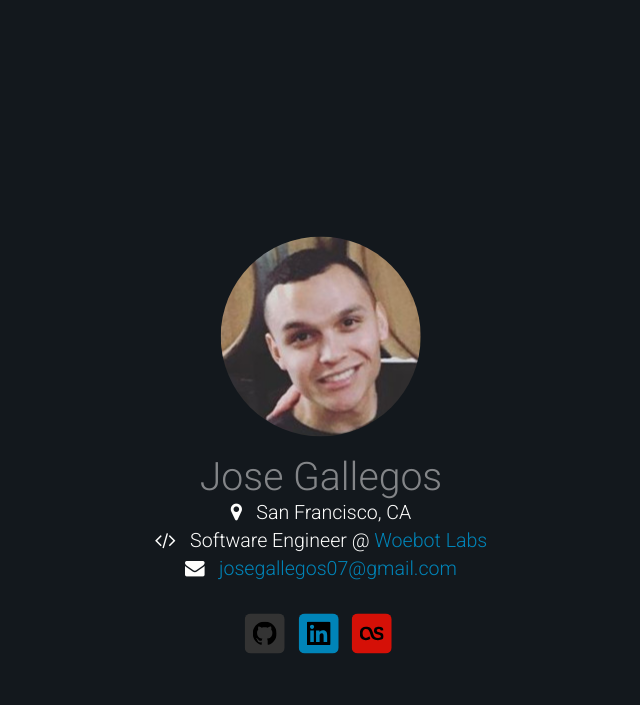
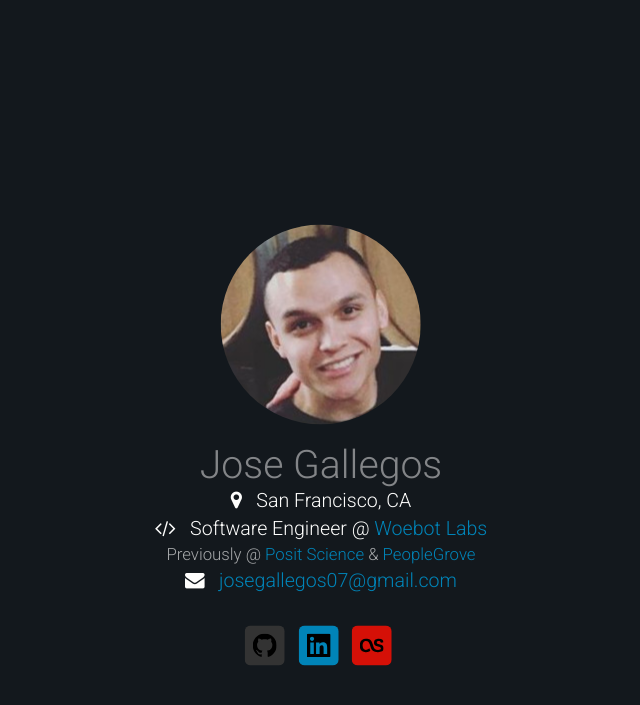
Before and after one commit to josegallegos07/josegallegos.info, a Jekyll site: the page built from index.html, in a window 1280 px wide. Shown: the top 705 px of the page, without its empty margins (319-959 px from the left). Built offline with Jekyll 4.4.1, drawn with Linux system fonts in a browser that asks for light colours; nearby versions of some CDN libraries.

Commit message:
work history

```diff
--- a/_data/profile.json
+++ b/_data/profile.json
@@ -11,10 +11,13 @@
     "desc": "work",
     "val": "Software Engineer @ <a href='https://woebot.io' target='_blank'>Woebot Labs</a>"
   }, {
+    "desc": "prev-work",
+    "val": "Previously @ <a href='https://www.brainhq.com' target='_blank'>Posit Science</a> & <a href='https://www.peoplegrove.com' target='_blank'>PeopleGrove</a>"
+  }, {
     "icon": "envelope",
     "desc": "contact",
     "val": "<a href='mailto:josegallegos07+hello@gmail.com'>josegallegos07@gmail.com</a>"
-  },],
+  }],
   "social_media": [{
     "profile": "github",
     "icon": "github",
--- a/_includes/profile.html
+++ b/_includes/profile.html
@@ -4,13 +4,13 @@
   <br>
   <div id="about">
     <ul class="list-unstyled">
-      {% for desc in site.data.profile.about %}
-      <li>
-         {% if desc.icon %}
-          <i class="fa fa-{{ desc.icon }} text-center"></i>
+      {% for item in site.data.profile.about %}
+      <li class="prof-{{ item.desc }}">
+         {% if item.icon %}
+          <i class="fa fa-{{ item.icon }} text-center"></i>
           &nbsp;
          {% endif %}
-        {{ desc.val }}
+        {{ item.val }}
       </li>
       {% endfor %}
     </ul>
@@ -18,10 +18,10 @@
   <br>
   <div id="social-media">
     <ul class="list-inline">
-    {% for profile in site.data.profile.social_media %}
+    {% for item in site.data.profile.social_media %}
     <li>
-      <a href="{{ profile.url }}" target="_blank" title="{{ profile.desc }}">
-          <img class="soc soc-{{ profile.icon }}" src="assets/simple-icons/{{ profile.icon }}.svg"></img>
+      <a href="{{ item.url }}" target="_blank" title="{{ item.desc }}">
+          <img class="soc soc-{{ item.icon }}" src="assets/simple-icons/{{ item.icon }}.svg"></img>
       </a>
     </li>
     {% endfor %}
--- a/assets/css/joga.css
+++ b/assets/css/joga.css
@@ -43,6 +43,13 @@ a:active {
 a:hover {
   text-decoration: none;
   color: white;
+}
+
+/** profile **/
+
+.prof-prev-work {
+  font-size: 1.2em;
+  color: #a5a7a9;
 }
 
 
```
